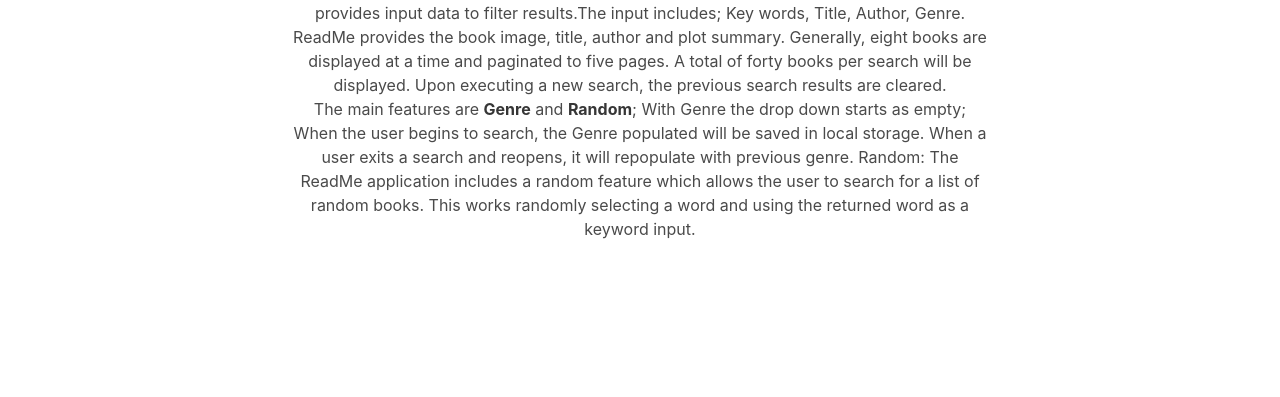
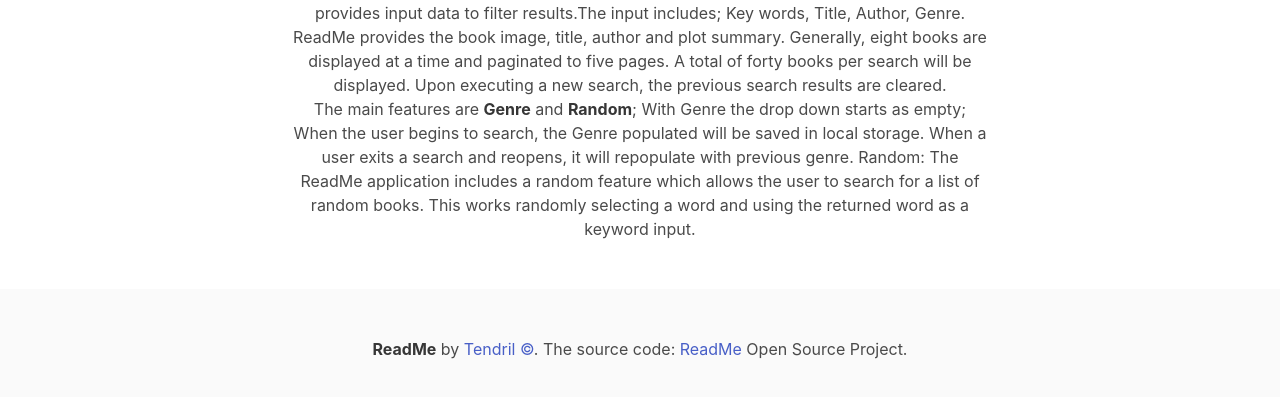
Before and after one commit to Jmacr0/project_one, a plain HTML site: page about.html in a window 1280 px wide. Shown: the part 215-612 px from the top of the page. Drawn offline with nearby package versions, Linux system fonts and the light colour scheme.

Commit message:
added footer to html pages

```diff
--- a/about.html
+++ b/about.html
@@ -1,5 +1,6 @@
 <!DOCTYPE html>
 <html lang="en">
+
 <head>
     <meta charset="UTF-8">
     <meta name="viewport" content="width=device-width, initial-scale=1.0">
@@ -8,12 +9,13 @@
     <link rel="stylesheet" href="assets/css/style.css">
     <title>About</title>
 </head>
+
 <body>
     <nav class="navbar" role="navigation" aria-label="main navigation" id="navbar">
         <div class="navbar-brand">
-                <a href="./index.html">
-                    <p class="navbar-item is-size-3 has-text-black-bis has-text-weight-bold">ReadMe</p>
-                </a>
+            <a href="./index.html">
+                <p class="navbar-item is-size-3 has-text-black-bis has-text-weight-bold">ReadMe</p>
+            </a>
 
             <a role="button" class="navbar-burger" aria-label="menu" aria-expanded="false">
                 <span aria-hidden="true"></span>
@@ -36,17 +38,33 @@
         <div class="columns ">
             <div class="column is-three-fifths is-offset-one-fifth">
                 <h1>Product Description</h1>
-                <p>ReadMe search works just like web search, but to search a user's favourite books.The user provides input data to filter results.The input includes; Key words, Title, Author, Genre. ReadMe provides the book image, title, author and plot summary. Generally, eight books are displayed at a time and paginated to five pages. A total of forty books per search will be displayed. Upon executing a new search, the previous search results are cleared.
+                <p>ReadMe search works just like web search, but to search a user's favourite books.The user provides
+                    input data to filter results.The input includes; Key words, Title, Author, Genre. ReadMe provides
+                    the book image, title, author and plot summary. Generally, eight books are displayed at a time and
+                    paginated to five pages. A total of forty books per search will be displayed. Upon executing a new
+                    search, the previous search results are cleared.
 
-                <br>The main features are  <strong>Genre</strong> and <strong>Random</strong>; With Genre the drop down starts as empty; When the user begins to search, the Genre populated will be saved in local storage. When a user exits a search and reopens, it will repopulate with previous genre. Random: The ReadMe application includes a random feature which allows the user to search for a list of random books. This works randomly selecting a word and using the returned word as a keyword input.
+                    <br>The main features are <strong>Genre</strong> and <strong>Random</strong>; With Genre the drop
+                    down starts as empty; When the user begins to search, the Genre populated will be saved in local
+                    storage. When a user exits a search and reopens, it will repopulate with previous genre. Random: The
+                    ReadMe application includes a random feature which allows the user to search for a list of random
+                    books. This works randomly selecting a word and using the returned word as a keyword input.
                 </p>
             </div>
         </div>
     </section>
 
+    <footer class="footer">
+        <div class="content has-text-centered">
+            <p>
+                <strong>ReadMe</strong> by <a href="https://github.com/Jmacr0/project_one">Tendril &#169;</a>. The
+                source code: <a href="https://github.com/Jmacr0/project_one">ReadMe</a> Open Source Project.
+        </div>
+    </footer>
 
 
     <script src="https://code.jquery.com/jquery-3.4.1.min.js"></script>
-     <script src="assets/js/script.js"></script>
+    <script src="assets/js/script.js"></script>
 </body>
+
 </html>
```
Also changed, not shown: contact.html (+10 -1 lines), favourites.html (+10 -1 lines), index.html (+10 -1 lines).
